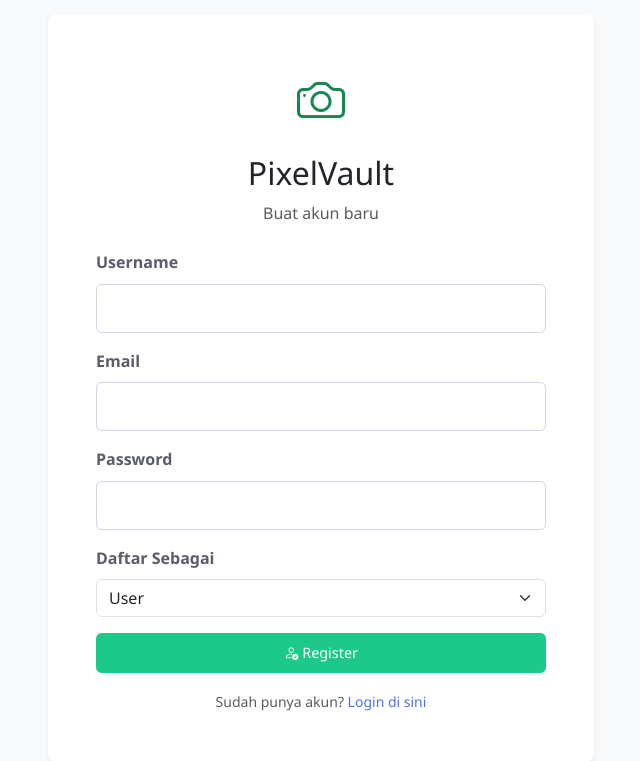
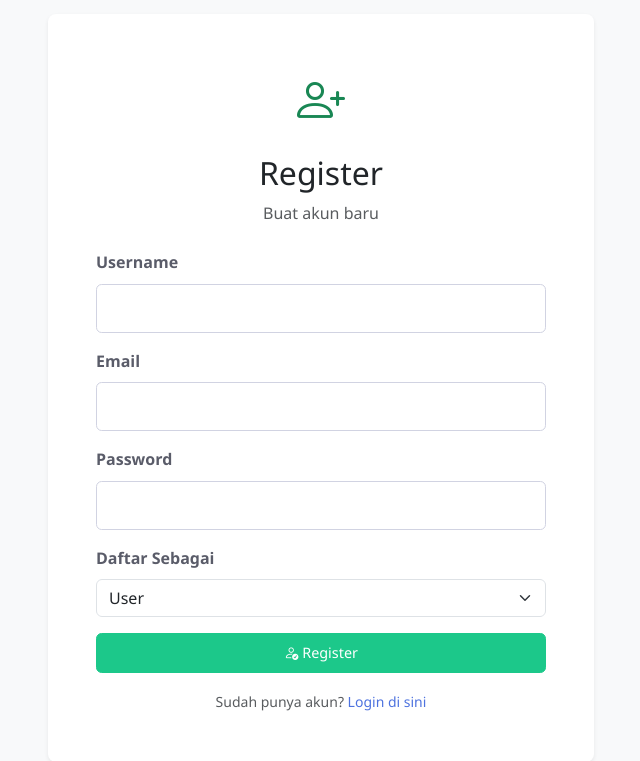
Before and after one commit to FauziAziz/galerry-project-uzi, a PHP site: page /register.php in a window 1280 px wide. Shown: the top 761 px of the page, without its empty margins (319-959 px from the left). Run offline with PHP 8.4, Linux system fonts and the light colour scheme.

Commit message:
Update registration page title and content

```diff
--- a/register.php
+++ b/register.php
@@ -1,7 +1,7 @@
 <?php
 session_start();
 
-// Jika sudah login, redirect ke home
+// Jika sudah login, redirect ke home.php
 if (isset($_SESSION['user_id'])) {
     header("Location: home.php");
     exit();
@@ -10,8 +10,8 @@ if (isset($_SESSION['user_id'])) {
 require_once 'config/Database.php';
 require_once 'classes/User.php';
 
- $error = "";
- $success = "";
+$error = "";
+$success = "";
 
 // Proses register
 if ($_SERVER['REQUEST_METHOD'] == 'POST') {
@@ -24,7 +24,7 @@ if ($_SERVER['REQUEST_METHOD'] == 'POST') {
     $user->password = $_POST['password'];
     $user->role = $_POST['role'];
 
-    // Cek apakah username sudah ada
+    // Cek username
     if ($user->usernameExists()) {
         $error = "Username sudah digunakan!";
     } else {
@@ -41,8 +41,8 @@ if ($_SERVER['REQUEST_METHOD'] == 'POST') {
 <head>
     <meta charset="UTF-8">
     <meta name="viewport" content="width=device-width, initial-scale=1.0">
-    <title>Register - PixelVault</title>
-    <link href="https://cdn.jsdelivr.net/npm/bootstrap/5.3.0/dist/css/bootstrap.min.css" rel="stylesheet">
+    <title>Register - Gallery Foto</title>
+    <link href="https://cdn.jsdelivr.net/npm/bootstrap@5.3.0/dist/css/bootstrap.min.css" rel="stylesheet">
     <link rel="stylesheet" href="https://cdn.jsdelivr.net/npm/bootstrap-icons@1.10.0/font/bootstrap-icons.css">
     <link rel="stylesheet" href="css/style.css">
 </head>
@@ -53,8 +53,8 @@ if ($_SERVER['REQUEST_METHOD'] == 'POST') {
                 <div class="card shadow-sm">
                     <div class="card-body p-5">
                         <div class="text-center mb-4">
-                            <i class="bi bi-camera text-success" style="font-size: 3rem;"></i>
-                            <h2 class="mt-3">PixelVault</h2>
+                            <i class="bi bi-person-plus text-success" style="font-size: 3rem;"></i>
+                            <h2 class="mt-3">Register</h2>
                             <p class="text-muted">Buat akun baru</p>
                         </div>
 
@@ -88,7 +88,7 @@ if ($_SERVER['REQUEST_METHOD'] == 'POST') {
                                 <label class="form-label">Daftar Sebagai</label>
                                 <select name="role" class="form-select" required>
                                     <option value="user">User</option>
-                                    <option value="admin">Admin</option>
+                                    <option value="admin">Admin (BUAT TEST DOANG)</option>
                                 </select>
                             </div>
                             <button type="submit" class="btn btn-success w-100 mb-3">
@@ -107,6 +107,6 @@ if ($_SERVER['REQUEST_METHOD'] == 'POST') {
         </div>
     </div>
 
-    <script src="https://cdn.jsdelivr.net/npm/bootstrap/5.3.0/dist/js/bootstrap.bundle.min.js"></script>
+    <script src="https://cdn.jsdelivr.net/npm/bootstrap@5.3.0/dist/js/bootstrap.bundle.min.js"></script>
 </body>
 </html>
```
